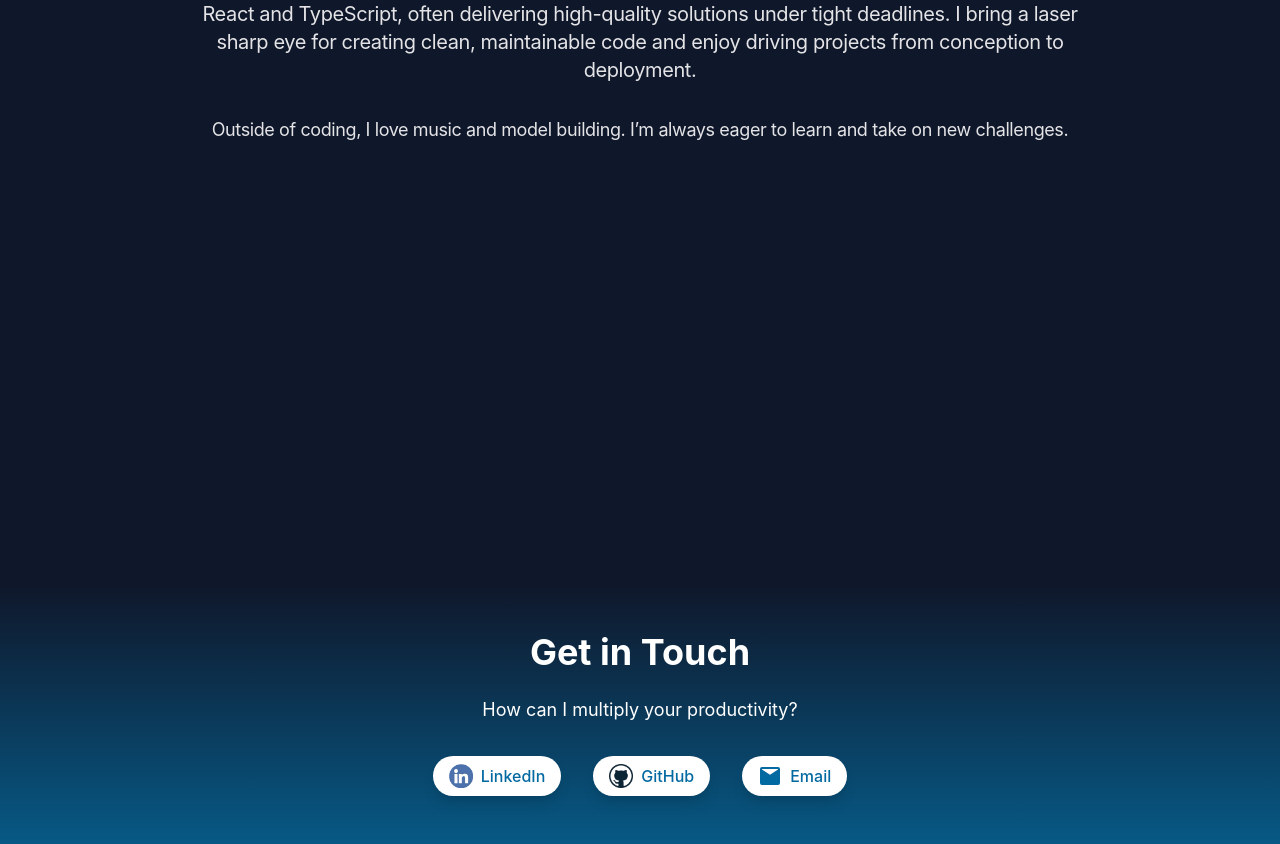
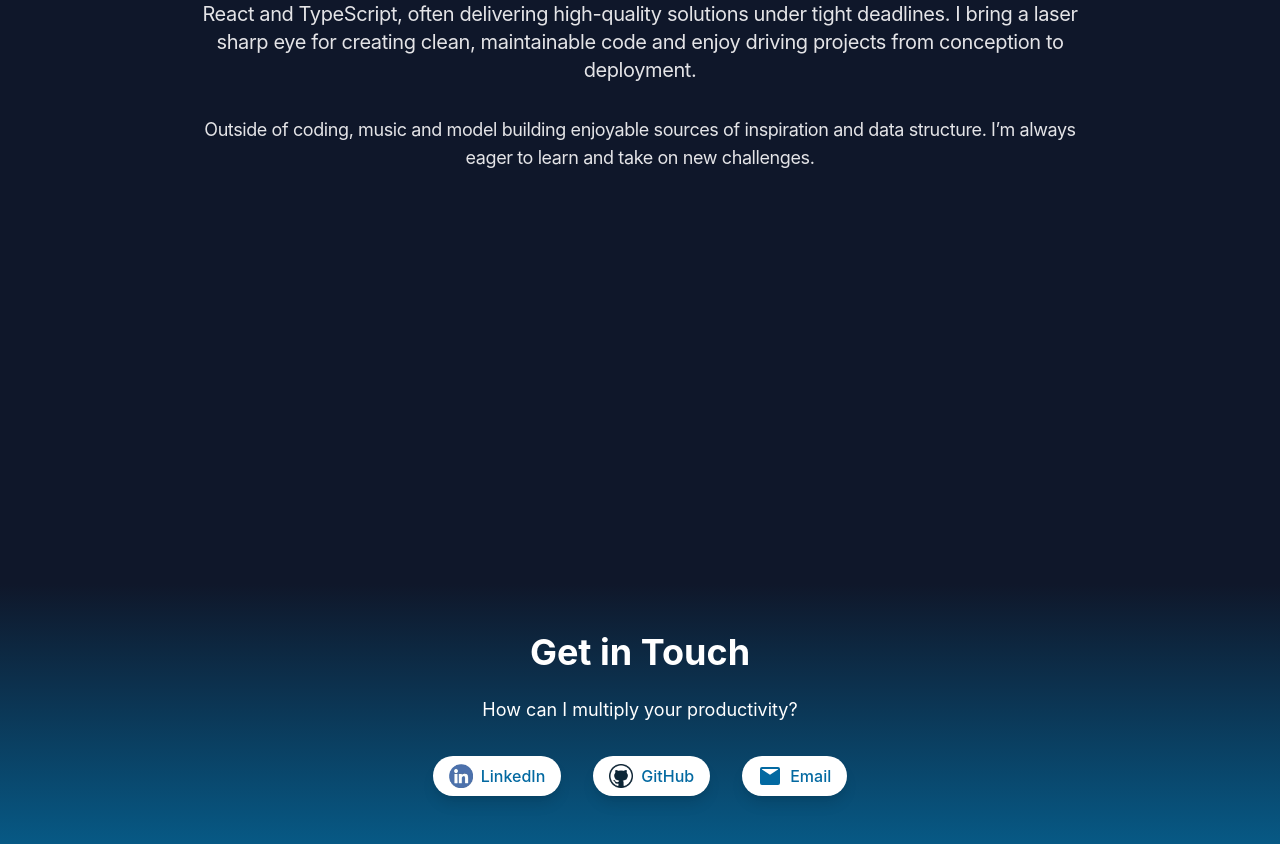
Before and after one commit to davidxv15/Portfolio-2, a React (Vite) app: page / in a window 1280 px wide. Shown: the part 2384-3228 px from the top of the page. Built offline with nearby package versions, Linux system fonts and the light colour scheme; a web font is replaced by a local one.

Commit message:
p personilization

```diff
--- a/src/components/AboutMe.tsx
+++ b/src/components/AboutMe.tsx
@@ -24,7 +24,7 @@ const AboutMe: React.FC = () => {
           Software Developer with hands on problem solving, creativity, collaboration experience on a variety of technical teams. I bring previous experience building responsive web applications with React and TypeScript, often delivering high-quality solutions under tight deadlines. I bring a laser sharp eye for creating clean, maintainable code and enjoy driving projects from conception to deployment.
         </p>
         <p className="text-md sm:text-lg leading-relaxed">
-          Outside of coding, I love music and model building. I’m always eager
+          Outside of coding, music and model building enjoyable sources of inspiration and data structure. I’m always eager
           to learn and take on new challenges.
         </p>
       </div>
```
